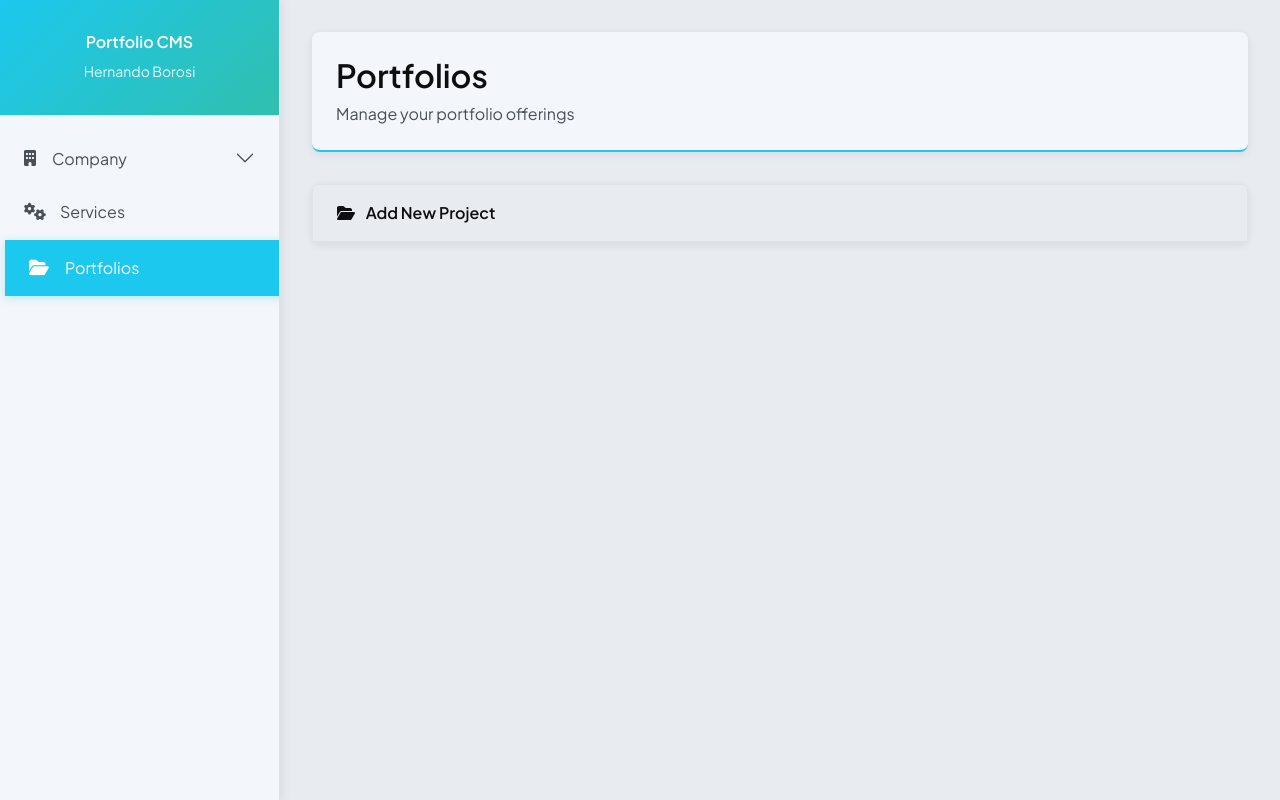
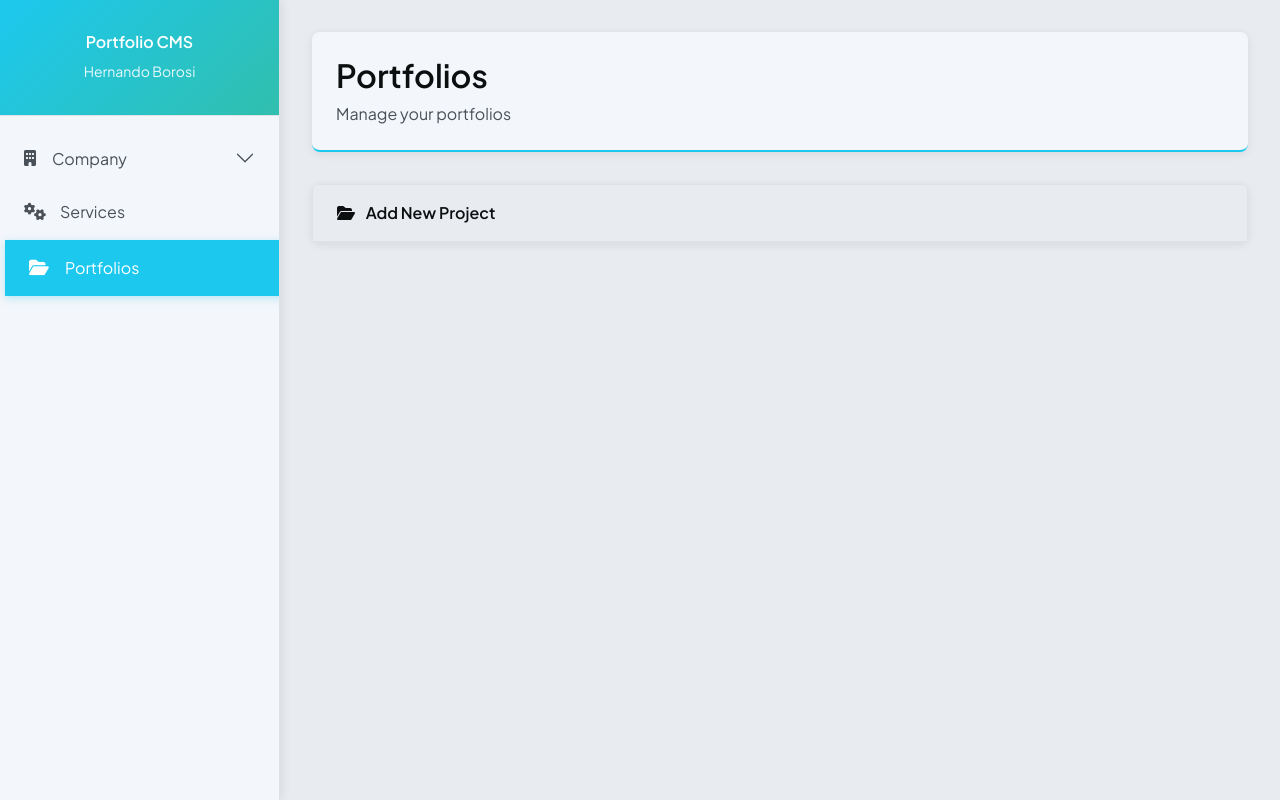
Before and after one commit to hrndbrs/pemrograman-web-uas, a CodeIgniter app: page /database/index.php/admin/portfolios/index in a window 1280 px wide. Run offline with CodeIgniter, Linux system fonts and the light colour scheme; data that the repository does not hold is empty.

Commit message:
minor visual changes

```diff
--- a/application/controllers/admin/Portfolios.php
+++ b/application/controllers/admin/Portfolios.php
@@ -16,7 +16,7 @@ class Portfolios extends CI_Controller
 		$current_page = isset($_GET["page"]) ? validate_page_input($_GET["page"]) : 1;
 		$portfolios_data = $this->PortfoliosModel->get_list($current_page - 1);
 
-		$data["page_subtitle"] = "Manage your portfolio offerings";
+		$data["page_subtitle"] = "Manage your portfolios";
 
 		$data["portfolios"] = $portfolios_data["data"];
 		$data["page_count"] = $portfolios_data["total_pages"];
@@ -61,7 +61,7 @@ class Portfolios extends CI_Controller
 		$data = $this->validate_form(base_url("admin/portfolios/add"));
 
 		if ($this->PortfoliosModel->create($data)) {
-			$this->session->set_flashdata('success', 'portfolio created successfully.');
+			$this->session->set_flashdata('success', 'Portfolio created successfully.');
 		} else {
 			$this->session->set_flashdata('error', 'Failed to create portfolio.');
 		}
@@ -74,7 +74,7 @@ class Portfolios extends CI_Controller
 		$data = $this->validate_form(base_url("admin/portfolios/" . $id));
 
 		if ($this->PortfoliosModel->update($id, $data)) {
-			$this->session->set_flashdata('success', 'portfolio updated successfully.');
+			$this->session->set_flashdata('success', 'Portfolio updated successfully.');
 		} else {
 			$this->session->set_flashdata('error', 'Failed to update portfolio.');
 		}
--- a/application/views/pages/admin/portfolios/form.php
+++ b/application/views/pages/admin/portfolios/form.php
@@ -1,3 +1,4 @@
+<div class="card p-4">
 	<?php
 	$is_update_form = isset($portfolio);
 
@@ -62,3 +63,4 @@ echo form_open($is_update_form ? "admin/portfolios/update/{$portfolio->id}" : "a
 	</div>
 
 	<?= form_close(); ?>
+</div>
--- a/application/views/pages/admin/services/form.php
+++ b/application/views/pages/admin/services/form.php
@@ -1,3 +1,4 @@
+<div class="card p-4">
 	<?php
 	$is_update_form = isset($service);
 
@@ -52,3 +53,4 @@ echo form_open($is_update_form ? "admin/services/update/{$service->id}" : "admin
 		</a>
 	</div>
 	<?= form_close(); ?>
+</div>
--- a/application/views/templates/admin.php
+++ b/application/views/templates/admin.php
@@ -30,7 +30,7 @@ $this->load->view("templates/header");
 								<i class="fas fa-info-circle"></i>
 								Profile
 							</a>
-							<a href="<? base_url('admin/staff')?>" class="accordion-nav-item <?= nav_active($segment, 'staff') ?>">
+							<a href="<?= base_url('admin/staff') ?>" class="accordion-nav-item <?= nav_active($segment, 'staff') ?>">
 								<i class="fas fa-users"></i>
 								Staff
 							</a>
```
Lines whose indentation alone changed are shown as unchanged.
